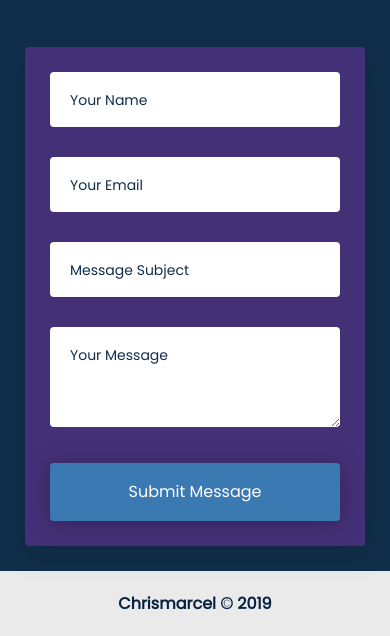
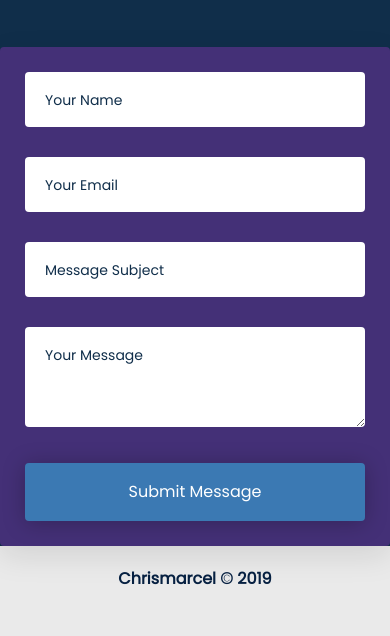
Before and after one commit to Chrismarcel/portfolio, a plain HTML site: page index.html in a window 390 px wide. Shown: the part 7481-8117 px from the top of the page. After the commit the page ends 8092 px from the top, so only its background shows below. Drawn offline with Linux system fonts and the light colour scheme.

Commit message:
fix contact form section

```diff
--- a/styles/style.css
+++ b/styles/style.css
@@ -825,7 +825,7 @@ footer {
         margin-bottom: 20px;
     }
 
-    .contact__form {
+    .contact__wrapper div.contact__form {
         padding: 25px 0 0;
     }
 }
```
